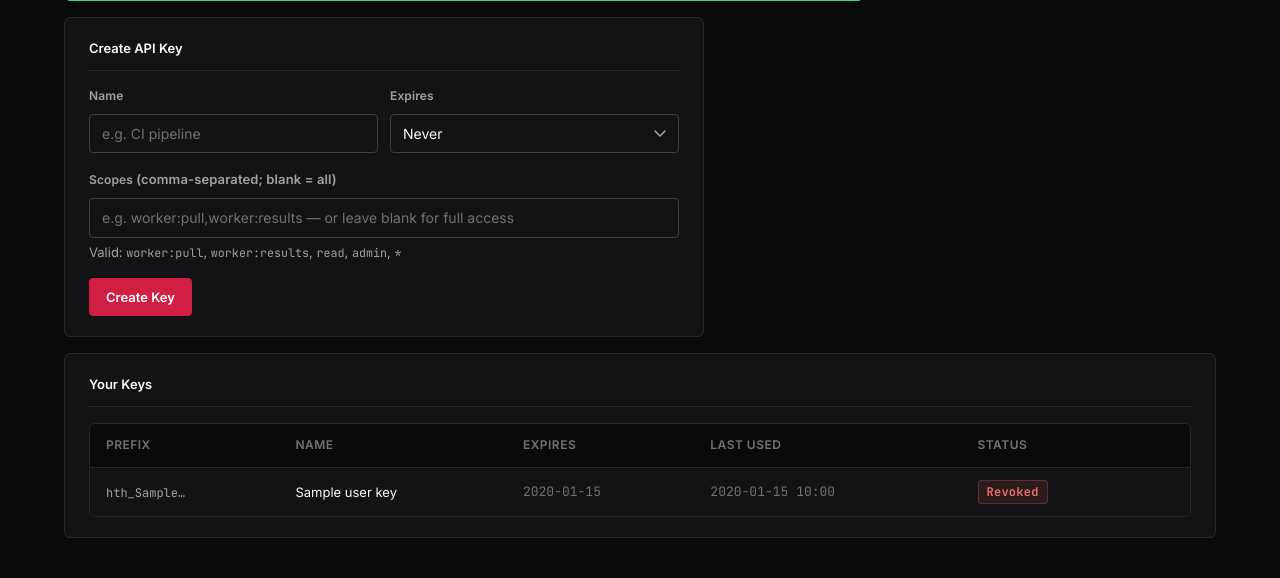
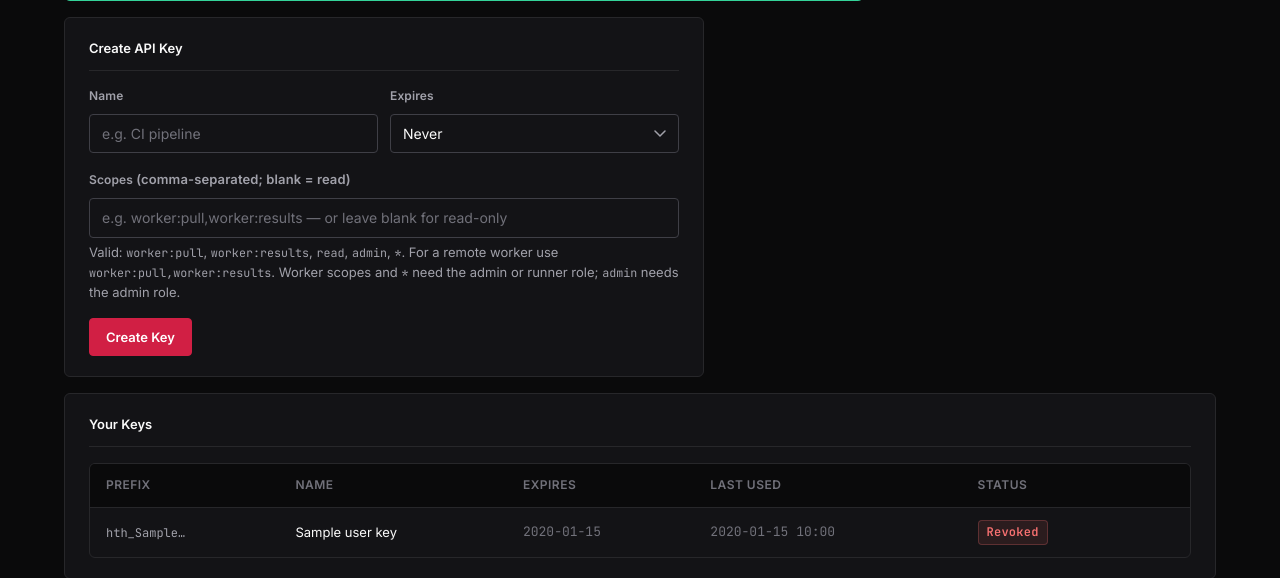
Before and after one commit to croogmandoo/testharness, a FastAPI app: template web/templates/api_keys.html in a window 1280 px wide. Shown: the part 301-879 px from the top of the page. Before the commit the page ends 839 px from the top, so only its background shows below. Run offline with FastAPI, Linux system fonts and the light colour scheme; the template is opened without the code that fills it: most values are stand-ins (such as "Sample title", 1, 10 or a date in 2020).

Commit message:
fix(api-keys): default new keys to read scope and gate worker/admin scopes by role
Co-Authored-By: Claude Opus 5.5 <noreply@anthropic.com>

```diff
--- a/web/routes/api_keys.py
+++ b/web/routes/api_keys.py
@@ -25,16 +25,31 @@ _EXPIRY_MAP = {
 }
 
 
+# Scope for keys created with a blank scope field. Read-only on purpose: the
+# old wildcard default let any user mint a key that could act as a worker.
+_DEFAULT_SCOPES = ["read"]
+
+# Scopes only some roles may grant. Worker scopes (and the wildcard, which
+# includes them) unlock /api/runner/*, whose job descriptors carry resolved
+# secrets. Scopes not listed here can be granted by anyone.
+_SCOPE_ROLES = {
+    "*": ("admin", "runner"),
+    "worker:pull": ("admin", "runner"),
+    "worker:results": ("admin", "runner"),
+    "admin": ("admin",),
+}
+
+
 def _parse_scope_input(raw: str) -> list[str]:
     """Normalise the comma/space-separated scope field from the form. Empty
-    input → wildcard ``["*"]`` (no narrowing). Unknown scopes raise 422 so
+    input → ``_DEFAULT_SCOPES`` (read-only). Unknown scopes raise 422 so
     typos surface immediately."""
     if not raw or not raw.strip():
-        return ["*"]
+        return list(_DEFAULT_SCOPES)
     tokens = [t.strip() for t in raw.replace("\n", ",").split(",")]
     scopes = [t for t in tokens if t]
     if not scopes:
-        return ["*"]
+        return list(_DEFAULT_SCOPES)
     unknown = [s for s in scopes if s not in KNOWN_SCOPES]
     if unknown:
         raise HTTPException(
@@ -43,6 +58,17 @@ def _parse_scope_input(raw: str) -> list[str]:
                    f"Valid: {', '.join(sorted(KNOWN_SCOPES))}",
         )
     return sorted(set(scopes))
+
+
+def _check_scope_grants(scopes: list[str], role: str) -> None:
+    """403 if ``role`` may not grant one of ``scopes`` (see ``_SCOPE_ROLES``)."""
+    denied = [s for s in scopes if role not in _SCOPE_ROLES.get(s, (role,))]
+    if denied:
+        raise HTTPException(
+            status_code=403,
+            detail=f"Your role ({role}) cannot create keys with scope(s): "
+                   f"{', '.join(denied)}",
+        )
 
 
 def _ctx(request: Request, current_user: dict, **extra) -> dict:
@@ -107,6 +133,7 @@ async def api_keys_create(
         raise HTTPException(status_code=422, detail=f"Invalid expiry option.")
 
     scopes = _parse_scope_input(scope)
+    _check_scope_grants(scopes, current_user["role"])
 
     days = _EXPIRY_MAP.get(expiry_days)
     expires_at: Optional[str] = None
--- a/web/templates/api_keys.html
+++ b/web/templates/api_keys.html
@@ -38,12 +38,15 @@
       </div>
     </div>
     <div class="mb-4">
-      <label class="label">Scopes <span class="text-secondary text-sm">(comma-separated; blank = all)</span></label>
+      <label class="label">Scopes <span class="text-secondary text-sm">(comma-separated; blank = read)</span></label>
       <input class="input" name="scope"
-             placeholder="e.g. worker:pull,worker:results — or leave blank for full access">
+             placeholder="e.g. worker:pull,worker:results — or leave blank for read-only">
       <p class="text-secondary text-sm mt-1">
         Valid: <code>worker:pull</code>, <code>worker:results</code>,
-        <code>read</code>, <code>admin</code>, <code>*</code>
+        <code>read</code>, <code>admin</code>, <code>*</code>.
+        For a remote worker use <code>worker:pull,worker:results</code>.
+        Worker scopes and <code>*</code> need the admin or runner role;
+        <code>admin</code> needs the admin role.
       </p>
     </div>
     <button type="submit" class="btn btn-primary">Create Key</button>
```
Also changed, not shown: tests/test_sec_runner_authz.py (+39 -0 lines), tests/test_web_api_keys.py (+42 -0 lines).
